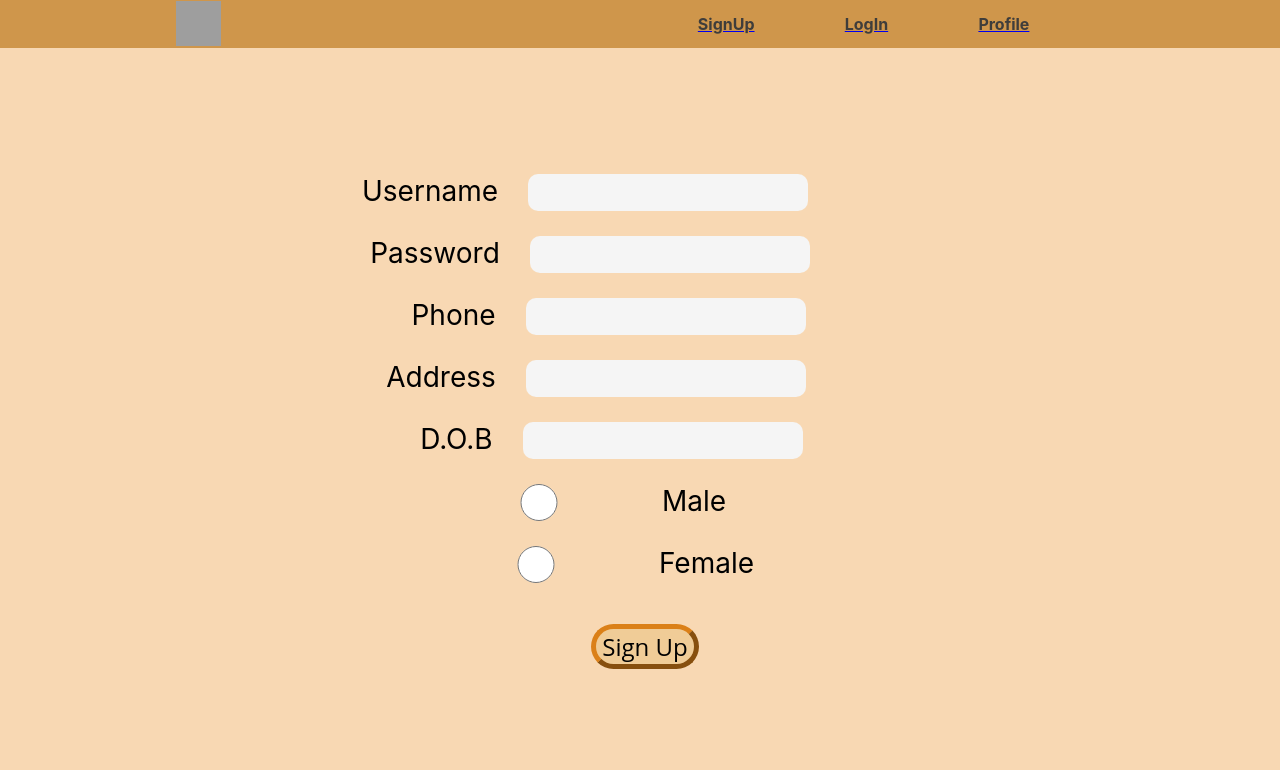
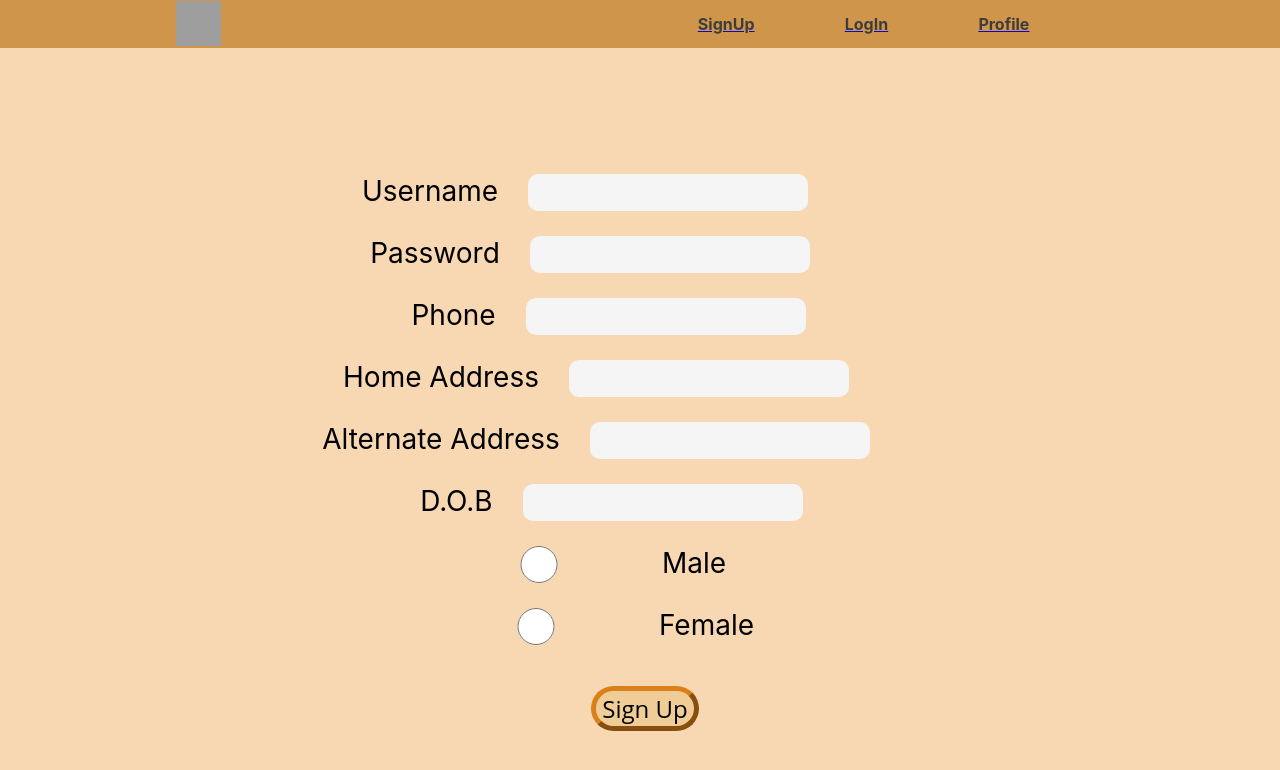
Before and after one commit to Rohit-2001-Sonar/e-commerce-website-reactJs, a React (Create React App) app in the folder frontend/: page /signUp in a window 1280 px wide. Shown: the top 770 px of the page. Built offline with nearby package versions, Linux system fonts and the light colour scheme; grey boxes are pictures that could not be loaded.

Commit message:
addresschoice

```diff
--- a/frontend/src/screens/HomeScreenStyle.css
+++ b/frontend/src/screens/HomeScreenStyle.css
@@ -85,6 +85,17 @@
   flex-direction: row;
 }
 
+.ship
+{
+  margin-right: 100px;
+}
+
+.shipsub
+{
+  margin-left: 5px;
+  flex: 10px;
+}
+
 .sorting-btn{
   margin-right: 1rem;
   background-color: aliceblue;
--- a/frontend/src/screens/OrderPage.js
+++ b/frontend/src/screens/OrderPage.js
@@ -8,12 +8,13 @@ import './ProductScreenStyle.css';
 function OrderPage(){
     const history = useHistory();
     const [products, setProduct] = useState([]);
-    const [address, setAddress] = useState('');
+    const [addres1, setaddressses1] = useState([]);
+    const [addres2, setaddressses2] = useState([]);
     const [quantity, setQuantity] = useState('');
     const [shipping, setShipping] = useState('');
     const [accountNo, setAccountno] = useState('');
     let status =0,product = [];
-
+    //let addres1 ,addres2 ;
     useEffect(() =>{
         let unmount = false;
         Axios.get('http://localhost:3001/api/status').then((responce) => {
@@ -21,7 +22,6 @@ function OrderPage(){
             //console.log(status);
             //console.log(responce.data[1]);
             //setAccountno(responce.data[1].userAcc[0].account_no);
-            //
             if(status!=1){
                 hisLogin();
             }
@@ -31,7 +31,8 @@ function OrderPage(){
                 //setUseraccount(responce.data[1].userAcc[0]);
                 //console.log(userAccount);
                 setAccountno(responce.data[1].userAcc[0].account_no);
-                setAddress(responce.data[1].userAcc[0].address);
+                setaddressses1(responce.data[1].userAcc[0].address1);
+                setaddressses2(responce.data[1].userAcc[0].address2);
                 //console.log(accountNo);
                 fetchData();
                 }
@@ -58,6 +59,9 @@ function OrderPage(){
           console.log(responce,responce.data[0].product_no, product.product_no, product.product_name);
         });
     };
+
+
+
 
     const checkQty = ()=>{
         if(quantity > products.quantity){
@@ -96,14 +100,31 @@ function OrderPage(){
                 <label className="subEntery">₹{products.product_price}</label>
                 </div>
 
-                <div className="entry">
-                <label className="subEntery">Shipping Address </label>
-                <input className="input"  type="text" name="shippingAddr" onChange={(e)=>{
-                setShipping(e.target.value);
 
-            }} required />
+                <div className = "entry">
+                <label htmlform="subEntery" >Shipping Address</label>
+                <select className="shipadd" name="shipddress" onChange={(e)=>{
+                    if(e.target.value!="Other")
+                        setShipping(e.target.value);
+                }}>
+                    <option defaultValue="" ></option>
+                    <option value={addres1}>{addres1}</option>
+                    <option value={addres2}>{addres2}</option>
+                    <option value="Other">Enter now</option>
+                </select>
                 </div>
 
+                <div className = "ship">
+                <div className = "shipsub">
+                <div className="entry1">
+                    <label className="subEntery">Shipping Address</label>
+                    <input className="input" type="text" name="shippingaddr" onChange={(e)=>{
+                        setShipping(e.target.value);
+                    }
+                    }required />
+                </div>
+                </div>
+                </div>
                 <div className="entry">
                 <label htmlform="quantity" >Quantity</label>
                         <input className="input" max={products.quantity}  type="number" name="quantity" onChange={(e)=>{
--- a/frontend/src/screens/ProductList.js
+++ b/frontend/src/screens/ProductList.js
@@ -8,6 +8,7 @@ import SortedList from "./SortedList";
 import ShowAZ from "./ShowAZ";
 import SortedListlh from "./SortedListlh";
 import SortRating from "./SortRating";
+import OrderPage from "./OrderPage";
 
 function ProductList (props){
     const [products, setProduct] = useState([]);
@@ -23,9 +24,6 @@ function ProductList (props){
         history.push('/orderPage');
       };
 
-      const hisSortedList = () =>{
-        history.push('/home');
-      };
 
     useEffect(()=>{
       let unmount = false;
@@ -125,7 +123,7 @@ function ProductList (props){
             <Route exact path="/sortPricelh"><SortedListlh data={props.data}/></Route>
             <Route exact path="/sortPricehl"><SortedList data={props.data}/></Route>
             <Route exact path="/sortRating"><SortRating data={props.data}/></Route>
-
+            <Route exact path="/orderpage" component={OrderPage}/>
             </BrowserRouter>
         </div>
     );
--- a/frontend/src/screens/ProductScreen.js
+++ b/frontend/src/screens/ProductScreen.js
@@ -93,7 +93,8 @@ import {Link } from "react-router-dom";
                  <span className="detail"> ACCOUNT NO : {userAccount.account_no}</span>
                  <span className="detail"> USER NAME  : {userAccount.user_name}</span>
                  <span className="detail"> PHONE      : {userAccount.phone}</span>
-                 <span className="detail"> ADDRESS   : {userAccount.address}</span>
+                 <span className="detail"> HOME ADDRESS   : {userAccount.address1}</span>
+                 <span className="detail"> ALT. ADDRESS   : {userAccount.address2}</span>
                  </div>
                  <ul>
 
--- a/frontend/src/screens/SignUp.js
+++ b/frontend/src/screens/SignUp.js
@@ -13,7 +13,8 @@ function SignUp(){
     const [userName, setUsername] = useState('');
     const [password, setPassword] = useState('');
     const [phone, setPhone] = useState('');
-    const [address, setAddress] = useState('');
+    const [address1, setAddress1] = useState('');
+    const [address2, setAddress2] = useState('');
     const [dob, setDob] = useState('');
     const [gender, setGender] = useState('');
 
@@ -38,7 +39,7 @@ function SignUp(){
     //acc_no();
 
     const submit = () =>{
-        Axios.post('http://localhost:3001/api/signUp', {userName : userName, password: password, phone: phone, address: address, dob: dob,
+        Axios.post('http://localhost:3001/api/signUp', {userName : userName, password: password, phone: phone, address1: address1,address2: address2, dob: dob,
     gender: gender}).then((responce) => {
         //alert("SignUp Successfull");
         console.log(responce);
@@ -82,12 +83,21 @@ function SignUp(){
                 setPhone(e.target.value)
             }} required/>
             </div>
+
             <div className="form-group4">
-            <label>Address</label>
+            <label>Home Address</label>
             <input className="input" type="text" name="user_name" onChange={(e)=>{
-                setAddress(e.target.value)
+                setAddress1(e.target.value)
             }} required/>
             </div>
+
+            <div className="form-group8">
+            <label>Alternate Address</label>
+            <input className="input" type="text" name="user_name" onChange={(e)=>{
+                setAddress2(e.target.value)
+            }} required/>
+            </div>
+
 
             <div className="form-group5">
             <label>D.O.B</label>
--- a/frontend/src/screens/SignUpStyle.css
+++ b/frontend/src/screens/SignUpStyle.css
@@ -91,6 +91,21 @@ label
     margin-bottom: 7px;
 }
 
+.form-group8{
+    display: flex;
+    flex-direction: row;
+    align-items: flex-start;
+    width: fit-content;
+    margin-right: 88px;
+}
+label
+{
+    font-size: 28px;
+    margin-top: 14px;
+    margin-right: 30px;
+    margin-bottom: 7px;
+}
+
 
 .form-group5{
     display: flex;
```
Also changed, not shown: 1 other file (tests, documents, lock files or other folders).
